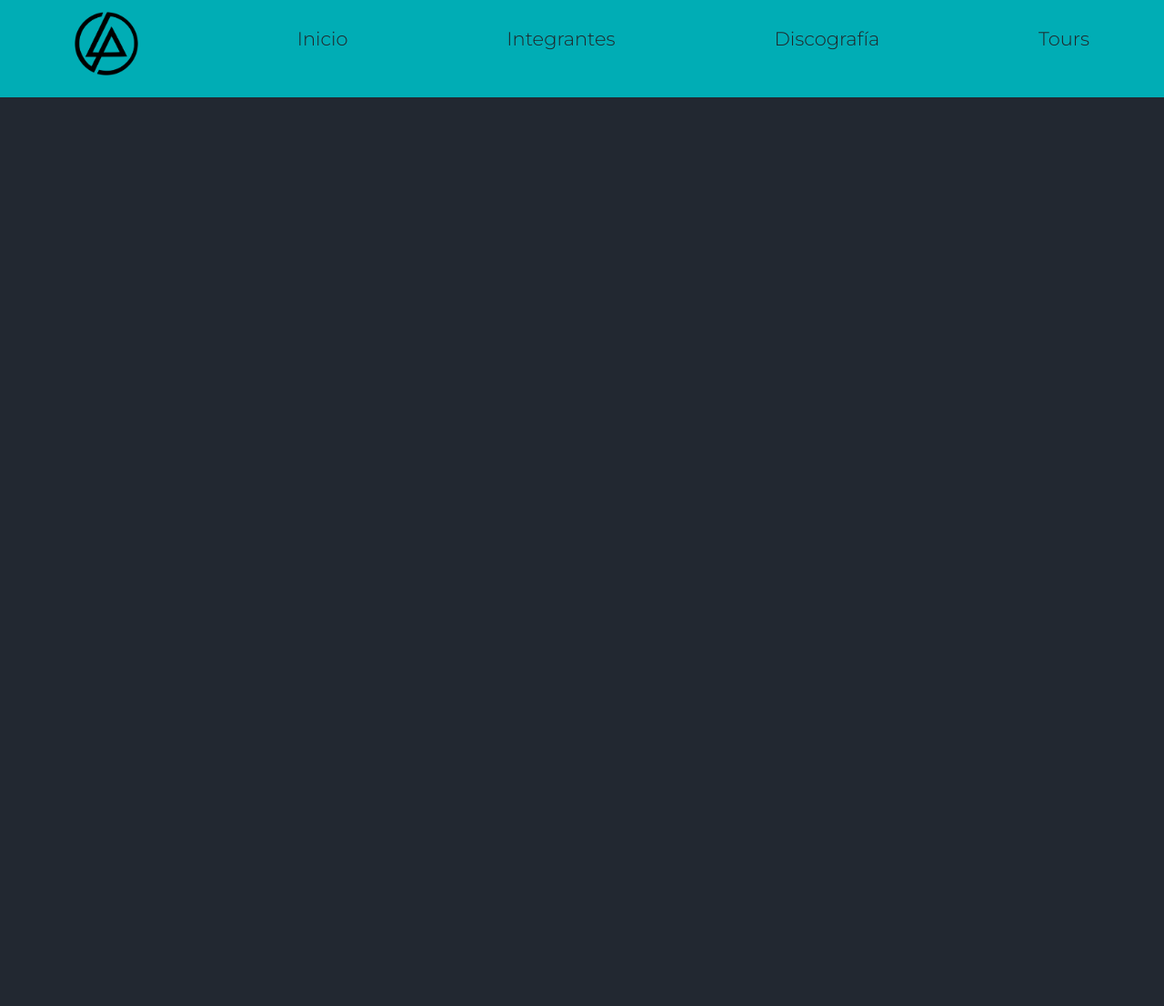
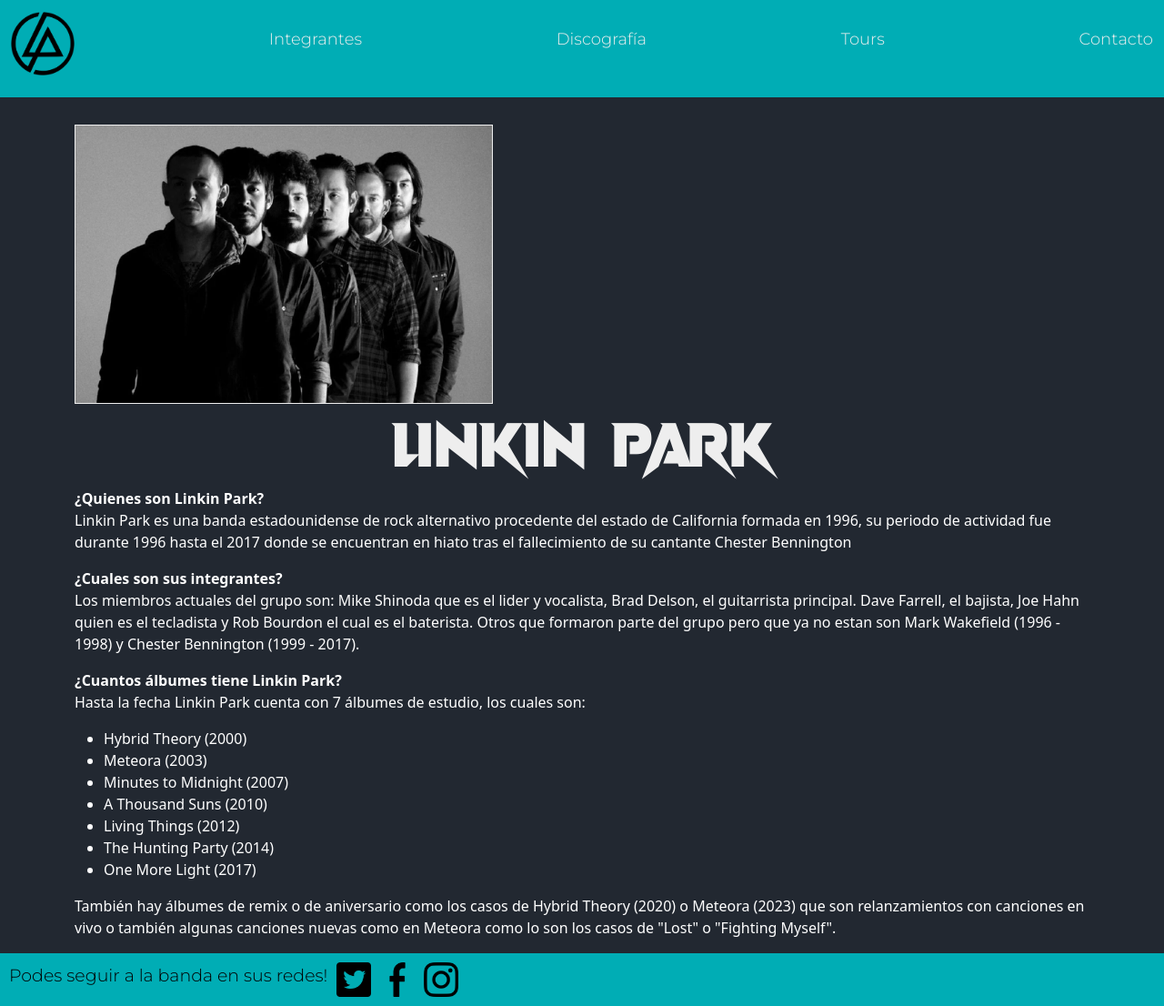
Before and after one commit to pabluchokk/PreEntrega3Rivero, a website: page index.html in a window 1280 px wide. Shown: the part 5-1111 px from the top of the page at 91% size. Before the commit the page ends 800 px from the top, so only its background shows below. Drawn offline with nearby package versions, Linux system fonts and the light colour scheme.

Commit message:
Finalización del index
Se agregó el contenido del index, además de las imágenes, y fuentes. se trabajo el footer también. Los estilos fueron realizados para dispositivos con un min-width de 480px

```diff
--- a/index.html
+++ b/index.html
@@ -8,35 +8,77 @@
     <meta author="Pablo Rivero">
     <meta
         description="Esta página habla acerca de la historia de la banda Linkin Park, con sus integrantes, toda su discografía, y tours,">
-    <meta keywords="Linkin Park, Chester Bennington, LP, Meteora, Hybrid Theory, park, linkin, chester, Bennington, linkin park albums, linkin park members">
+    <meta
+        keywords="Linkin Park, Chester Bennington, LP, Meteora, Hybrid Theory, park, linkin, chester, Bennington, linkin park albums, linkin park members">
     <title>Linkin Park</title>
     <link href="https://cdn.jsdelivr.net/npm/bootstrap@5.2.3/dist/css/bootstrap.min.css" rel="stylesheet"
         integrity="sha384-rbsA2VBKQhggwzxH7pPCaAqO46MgnOM80zW1RWuH61DGLwZJEdK2Kadq2F9CUG65" crossorigin="anonymous">
     <script src="https://cdn.jsdelivr.net/npm/bootstrap@5.2.3/dist/js/bootstrap.bundle.min.js"
         integrity="sha384-kenU1KFdBIe4zVF0s0G1M5b4hcpxyD9F7jL+jjXkk+Q2h455rYXK/7HAuoJl+0I4"
         crossorigin="anonymous"></script>
-        <link rel="shortcut icon" href="images/linkinParkIcon.ico" type="image/x-icon">
+    <link rel="shortcut icon" href="images/linkinParkIcon.ico" type="image/x-icon">
     <link rel="stylesheet" href="css/main.css">
 </head>
 
 <body>
     <header>
         <nav class="navbar">
-            <ul class="container">
-                <img src="images/linkinParkLogo.png" alt="Linkin Park Logo">
-                <li>Inicio</li>
-                <li>Integrantes</li>
-                <li>Discografía</li>
-                <li>Tours</li>
+            <ul class="container-fluid">
+                <a href="index.html"><img src="images/linkinParkLogo.png" alt="Linkin Park Logo"></a>
+                <a href="pages/integrantes.html">
+                    <li>Integrantes</li>
+                </a>
+                <a href="pages/discografía.html">
+                    <li>Discografía</li>
+                </a>
+                <a href="pages/tours.html">
+                    <li>Tours</li>
+                </a>
+                <a href="pages/contacto.html">
+                    <li>Contacto</li>
+                </a>
             </ul>
         </nav>
     </header>
+    <main>
+        <div class="container">
+            <img src="images/linkin-park.png" alt="Linkin Park" class="fotoLP">
+            <h1 class="titulo">Linkin Park</h1>
+            <b>¿Quienes son Linkin Park?</b>
+            <p>Linkin Park es una banda estadounidense de rock alternativo procedente del estado de California formada
+                en 1996, su periodo de actividad fue durante 1996 hasta el 2017 donde se encuentran en hiato tras el
+                fallecimiento de su cantante Chester Bennington</p>
+            <b>¿Cuales son sus integrantes?</b>
 
-
-
-
-
-
+            <p>Los miembros actuales del grupo son: Mike Shinoda que es el lider y vocalista, Brad Delson, el
+                guitarrista principal. Dave Farrell, el bajista, Joe Hahn quien es el tecladista y Rob Bourdon el
+                cual es el baterista. Otros que formaron parte del grupo pero que ya no estan son Mark Wakefield
+                (1996 - 1998) y Chester Bennington (1999 - 2017).</p>
+            <b>¿Cuantos álbumes tiene Linkin Park?</b>
+            <p>Hasta la fecha Linkin Park cuenta con 7 álbumes de estudio, los cuales son:</p>
+            <ul>
+                <li>Hybrid Theory (2000)</li>
+                <li>Meteora (2003)</li>
+                <li>Minutes to Midnight (2007)</li>
+                <li>A Thousand Suns (2010)</li>
+                <li>Living Things (2012)</li>
+                <li>The Hunting Party (2014)</li>
+                <li>One More Light (2017)</li>
+            </ul>
+            <p>También hay álbumes de remix o de aniversario como los casos de Hybrid Theory (2020) o Meteora (2023) que
+                son relanzamientos con canciones en vivo o también algunas canciones nuevas como en Meteora como lo son
+                los casos de "Lost" o "Fighting Myself".</p>
+        </div>
+    </main>
+    <footer class="card-footer">
+        <h6>Podes seguir a la banda en sus redes!</h6>
+        <a href="https://twitter.com/linkinpark"><img src="images/twitter.png" alt="Twitter Linkin Park"
+                class="redes"></a>
+        <a href="https://www.facebook.com/linkinpark"><img src="images/facebook.png" alt="Facebook Linkin Park"
+                class="redes"></a>
+        <a href="https://www.instagram.com/linkinpark/"><img src="images/instagram.png" alt="Instagram Linkin Park"
+                class="redes"></a>
+    </footer>
 
 
 
--- a/scss/_fonts.scss
+++ b/scss/_fonts.scss
@@ -2,3 +2,13 @@
     font-family: "Montserrat";
     src: url(../fonts/Montserrat-Light.ttf);
 }
+
+@font-face {
+    font-family: "Raleway";
+    src: url(../fonts/Raleway-Light.ttf);
+}
+
+@font-face {
+    font-family: "Vampire Wars";
+    src: url(../fonts/Vampire\ Wars.ttf);
+}
--- /dev/null
+++ b/scss/_footer.scss
@@ -0,0 +1,16 @@
+.card-footer {
+    background-color: $colorPrincipal;
+    color: #000;
+    display: flex;
+    padding: 10px;
+    align-items: center;
+    gap: 10px;
+    h6 {
+        font-size: 19px;
+        font-family: "Montserrat";
+    }
+}
+
+.redes {
+    width: 38px;
+}
--- a/scss/_header.scss
+++ b/scss/_header.scss
@@ -10,9 +10,13 @@
     }
 }
 
-.container {
+.container-fluid {
     list-style: none;
-    font-size: 21px;
+    font-size: 18px;
     font-family: "Montserrat";
     justify-content: space-evenly;
+    a {
+        text-decoration: none;
+        color: $colorBordes;
+    }
 }
--- /dev/null
+++ b/scss/_main-index.scss
@@ -0,0 +1,16 @@
+.fotoLP {
+    width: 460px;
+    margin-top: 30px;
+    border: 1px solid $colorBordes;
+}
+
+.titulo {
+    color: $colorBordes;
+    font-family: "Vampire Wars";
+    text-align: center;
+    font-size: 70px;
+}
+
+.container {
+    color: #fff;
+}
--- a/scss/main.scss
+++ b/scss/main.scss
@@ -2,3 +2,5 @@
 @import "variable";
 @import "fonts";
 @import "header";
+@import "footer";
+@import "main-index";
```
Also changed, not shown: pages/contacto.html (added, +52 -0 lines), pages/discografía.html (added, +42 -0 lines), pages/integrantes.html (added, +43 -0 lines), pages/tours.html (added, +42 -0 lines), css/main.css, fonts/Raleway-Light.ttf (added), fonts/Vampire Wars.ttf (added), images/facebook.png (added), images/instagram.png (added), images/linkin-park.png (added), images/twitter.png (added), 1 other file.
